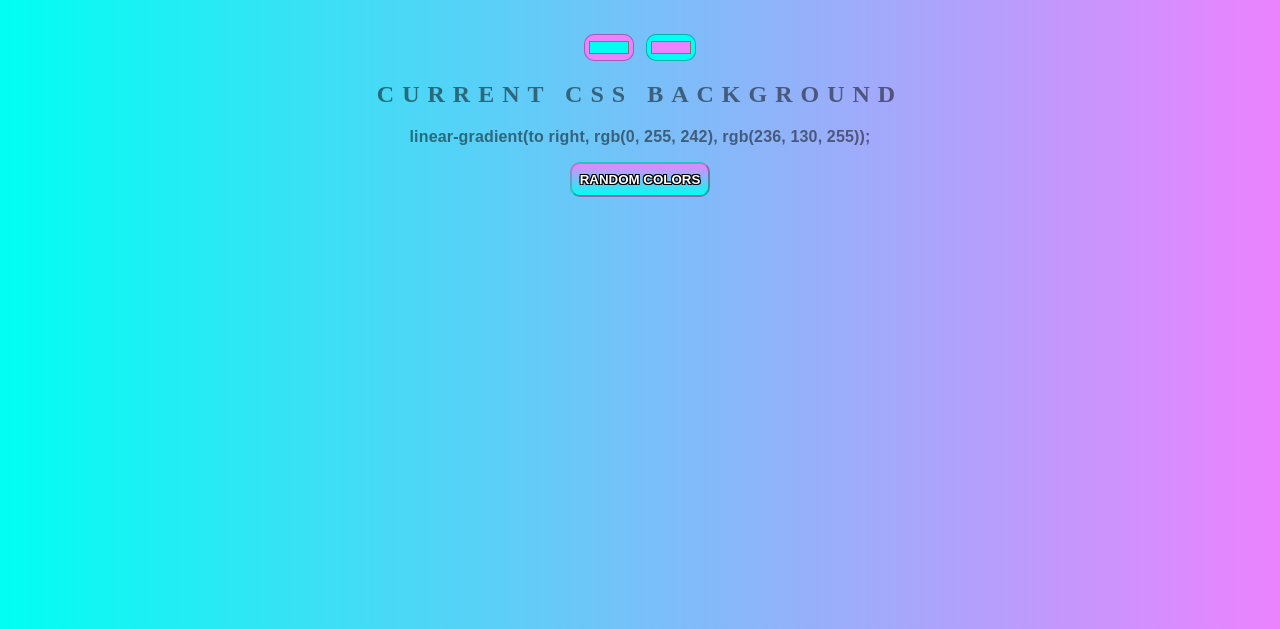
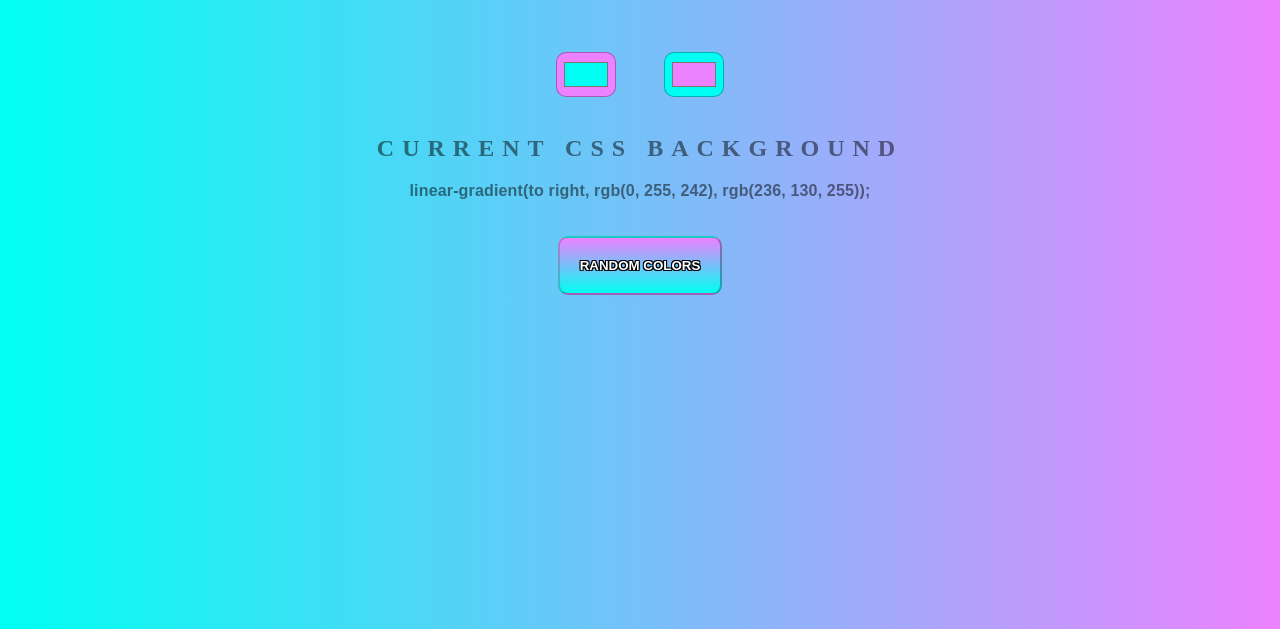
Before and after one commit to devindford/background_generator, a plain HTML site: page index.html in a window 1280 px wide. Shown: the part 171-800 px from the top of the page. Drawn offline with Linux system fonts and the light colour scheme.

Commit message:
css style updates for button sizing

```diff
--- a/style.css
+++ b/style.css
@@ -5,6 +5,7 @@ body {
   text-transform: uppercase;
   letter-spacing: 0.5em;
   top: 15%;
+  overflow: hidden;
   background: linear-gradient(to right, #00fff2, #ec82ff); /* Standard syntax */
 }
 
@@ -31,7 +32,8 @@ h3 {
   background: linear-gradient(to top, #00fff2, #ec82ff);
   font-weight: bolder;
   text-shadow: -1px -1px 0 #000, 1px -1px 0 #000, -1px 1px 0 #000, 1px 1px 0 #000;
-  padding: 8px;
+  padding: 20px;
+  margin-top: 20px;
   border-radius: 10px;
 }
 
@@ -46,7 +48,10 @@ input:focus {
 .color1,
 .color2 {
   border-radius: 10px;
-  padding: 2px;
+  padding: 5px;
+  margin: 18px;
+  width: 60px;
+  height: 45px;
 }
 
 .color1 {
```
